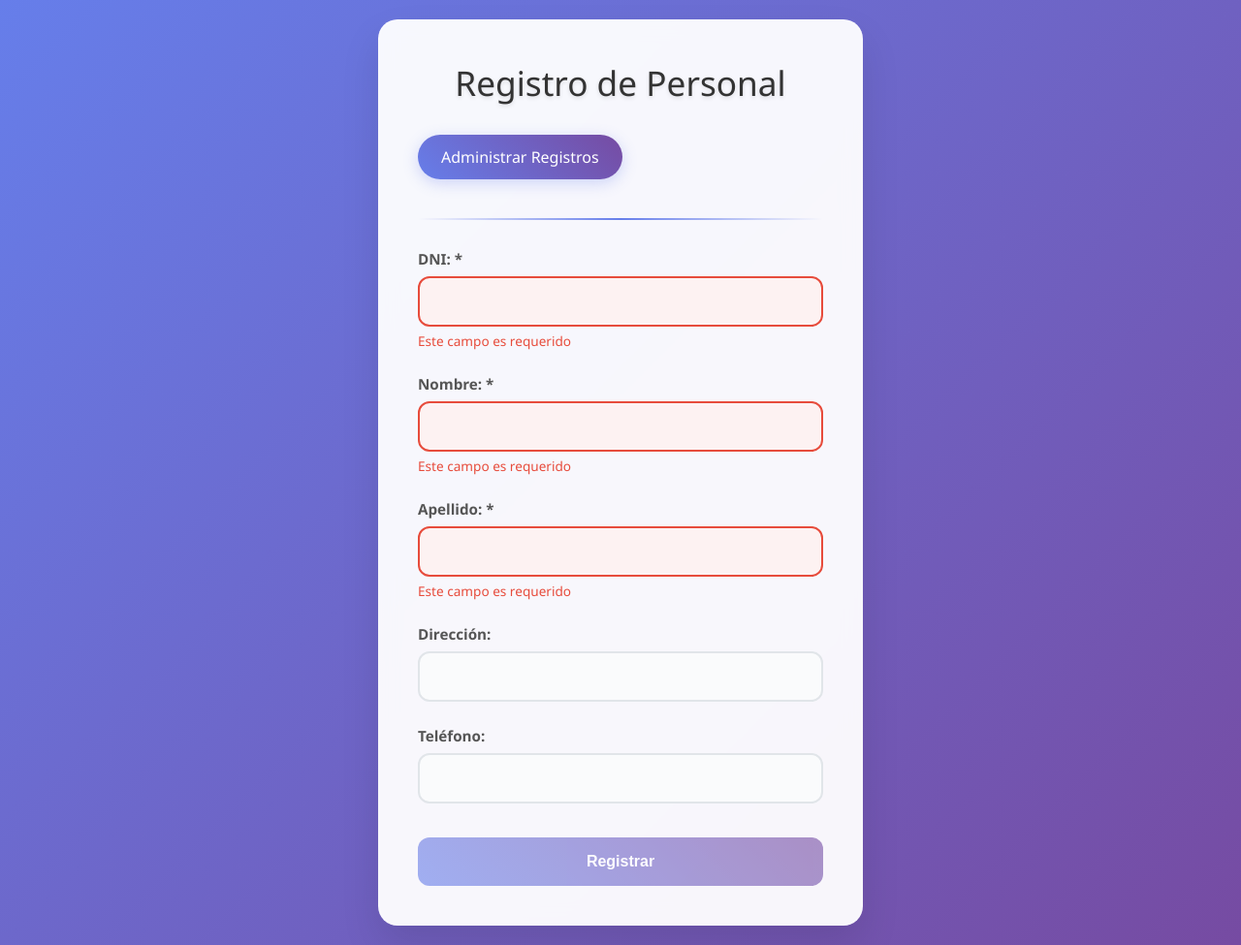
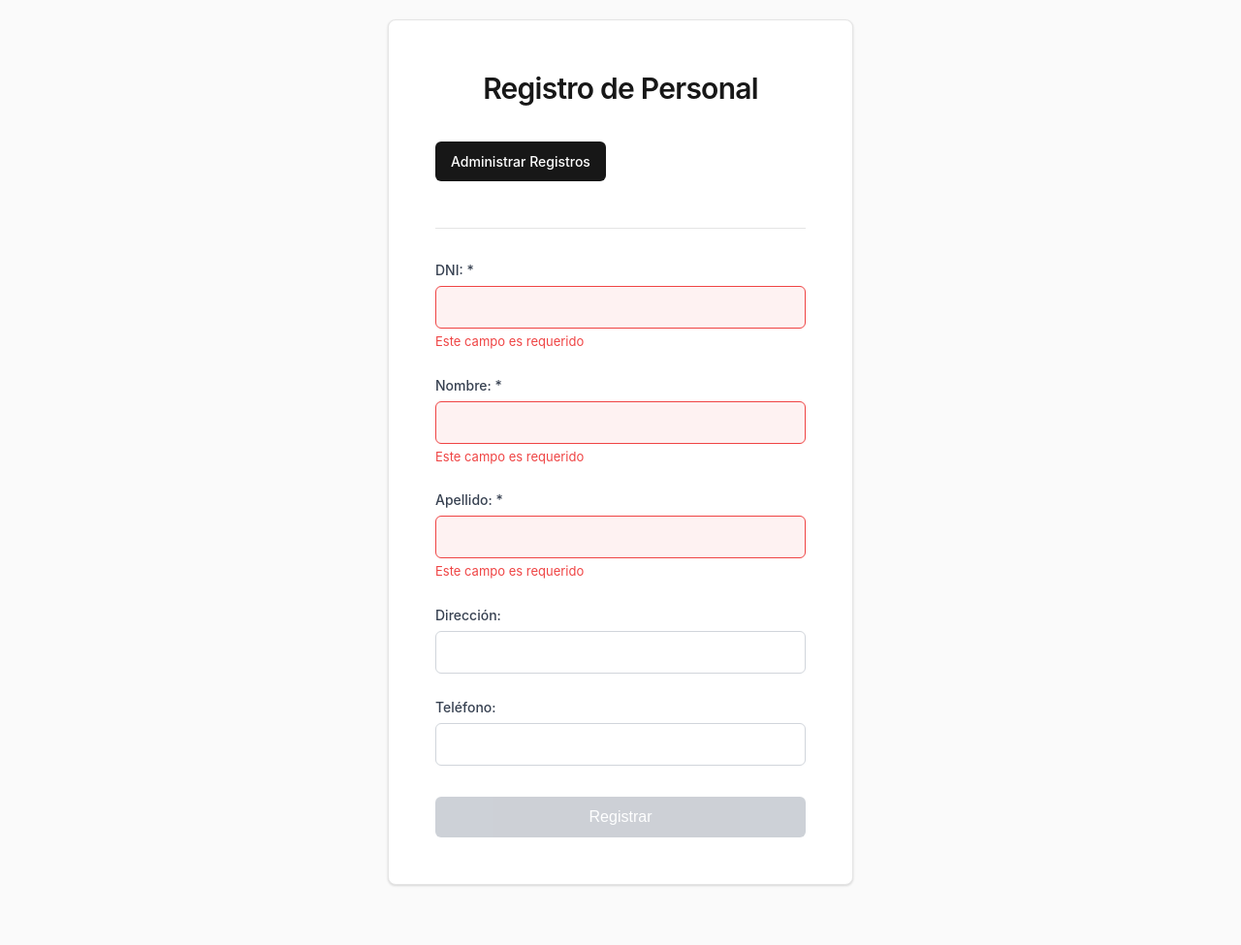
Before and after one commit to CarlosCarrascal/PacLab04_DS, a Flask app: page / in a window 1280 px wide. Shown: the whole page at 97% size. After the commit the page ends 914 px from the top, so only its background shows below. Run offline with Flask 3, Linux system fonts and the light colour scheme; some libraries are stand-ins or nearby versions.

Commit message:
Update v1.1

```diff
--- a/static/styles.css
+++ b/static/styles.css
@@ -5,130 +5,126 @@
 }
 
 body {
-  font-family: "Segoe UI", Tahoma, Geneva, Verdana, sans-serif;
-  background: linear-gradient(135deg, #667eea 0%, #764ba2 100%);
+  font-family: -apple-system, BlinkMacSystemFont, 'Segoe UI', 'Roboto', 'Oxygen', 'Ubuntu', 'Cantarell', sans-serif;
+  background: #fafafa;
   min-height: 100vh;
   padding: 20px;
+  color: #171717;
+  line-height: 1.5;
 }
 
 .container {
-  max-width: 500px;
+  max-width: 480px;
   margin: 0 auto;
-  background: rgba(255, 255, 255, 0.95);
-  padding: 40px;
-  border-radius: 20px;
-  box-shadow: 0 20px 40px rgba(0, 0, 0, 0.1);
-  backdrop-filter: blur(10px);
-  border: 1px solid rgba(255, 255, 255, 0.2);
+  background: white;
+  padding: 48px;
+  border-radius: 8px;
+  border: 1px solid #e5e5e5;
+  box-shadow: 0 1px 3px 0 rgba(0, 0, 0, 0.1), 0 1px 2px 0 rgba(0, 0, 0, 0.06);
 }
 
 h1 {
   text-align: center;
-  color: #333;
-  margin-bottom: 30px;
-  font-size: 2.2em;
-  font-weight: 300;
-  text-shadow: 0 2px 4px rgba(0, 0, 0, 0.1);
+  color: #171717;
+  margin-bottom: 32px;
+  font-size: 1.875rem;
+  font-weight: 600;
+  letter-spacing: -0.025em;
 }
 
 .administrar-link {
-  display: inline-block;
-  background: linear-gradient(45deg, #667eea, #764ba2);
+  display: inline-flex;
+  align-items: center;
+  background: #171717;
   color: white;
   text-decoration: none;
-  padding: 12px 24px;
-  border-radius: 25px;
+  padding: 10px 16px;
+  border-radius: 6px;
+  font-size: 14px;
   font-weight: 500;
-  transition: all 0.3s ease;
-  box-shadow: 0 4px 15px rgba(102, 126, 234, 0.3);
-  margin-bottom: 20px;
+  transition: background-color 0.2s ease;
+  margin-bottom: 24px;
 }
 
 .administrar-link:hover {
-  transform: translateY(-2px);
-  box-shadow: 0 6px 20px rgba(102, 126, 234, 0.4);
+  background: #404040;
 }
 
 .separator {
-  height: 2px;
-  background: linear-gradient(90deg, transparent, #667eea, transparent);
-  margin: 20px 0 30px 0;
-  border-radius: 1px;
+  height: 1px;
+  background: #e5e5e5;
+  margin: 24px 0 32px 0;
 }
 
 .form-group {
-  margin-bottom: 25px;
+  margin-bottom: 24px;
   position: relative;
 }
 
 label {
   display: block;
-  font-weight: 600;
-  color: #555;
-  margin-bottom: 8px;
-  font-size: 0.95em;
+  font-weight: 500;
+  color: #374151;
+  margin-bottom: 6px;
+  font-size: 14px;
 }
 
 input[type="text"] {
   width: 100%;
-  padding: 15px 20px;
-  border: 2px solid #e1e5e9;
-  border-radius: 12px;
+  padding: 12px 16px;
+  border: 1px solid #d1d5db;
+  border-radius: 6px;
   font-size: 16px;
-  transition: all 0.3s ease;
-  background: #fafbfc;
+  transition: all 0.2s ease;
+  background: white;
+  color: #171717;
 }
 
 input[type="text"]:focus {
   outline: none;
-  border-color: #667eea;
-  background: white;
-  box-shadow: 0 0 0 3px rgba(102, 126, 234, 0.1);
-  transform: translateY(-1px);
+  border-color: #171717;
+  box-shadow: 0 0 0 3px rgba(23, 23, 23, 0.1);
 }
 
 input[type="text"].error {
-  border-color: #e74c3c;
-  background: #fdf2f2;
+  border-color: #ef4444;
+  background: #fef2f2;
 }
 
 input[type="text"].error:focus {
-  box-shadow: 0 0 0 3px rgba(231, 76, 60, 0.1);
+  box-shadow: 0 0 0 3px rgba(239, 68, 68, 0.1);
 }
 
 .error-message {
-  color: #e74c3c;
-  font-size: 0.85em;
-  margin-top: 5px;
+  color: #ef4444;
+  font-size: 13px;
+  margin-top: 4px;
   display: none;
-  font-weight: 500;
+  font-weight: 400;
 }
 
 button {
   width: 100%;
-  background: linear-gradient(45deg, #667eea, #764ba2);
+  background: #171717;
   color: white;
   border: none;
-  padding: 16px 24px;
-  border-radius: 12px;
+  padding: 12px 24px;
+  border-radius: 6px;
   font-size: 16px;
-  font-weight: 600;
+  font-weight: 500;
   cursor: pointer;
-  transition: all 0.3s ease;
-  box-shadow: 0 4px 15px rgba(102, 126, 234, 0.3);
-  margin-top: 10px;
+  transition: background-color 0.2s ease;
+  margin-top: 8px;
 }
 
 button:hover:not(:disabled) {
-  transform: translateY(-2px);
-  box-shadow: 0 6px 20px rgba(102, 126, 234, 0.4);
+  background: #404040;
 }
 
 button:disabled {
-  opacity: 0.6;
+  opacity: 0.5;
   cursor: not-allowed;
-  transform: none;
-  box-shadow: none;
+  background: #9ca3af;
 }
 
 .modal {
```
Also changed, not shown: other parts of static/styles.css (+40 -41 lines).
